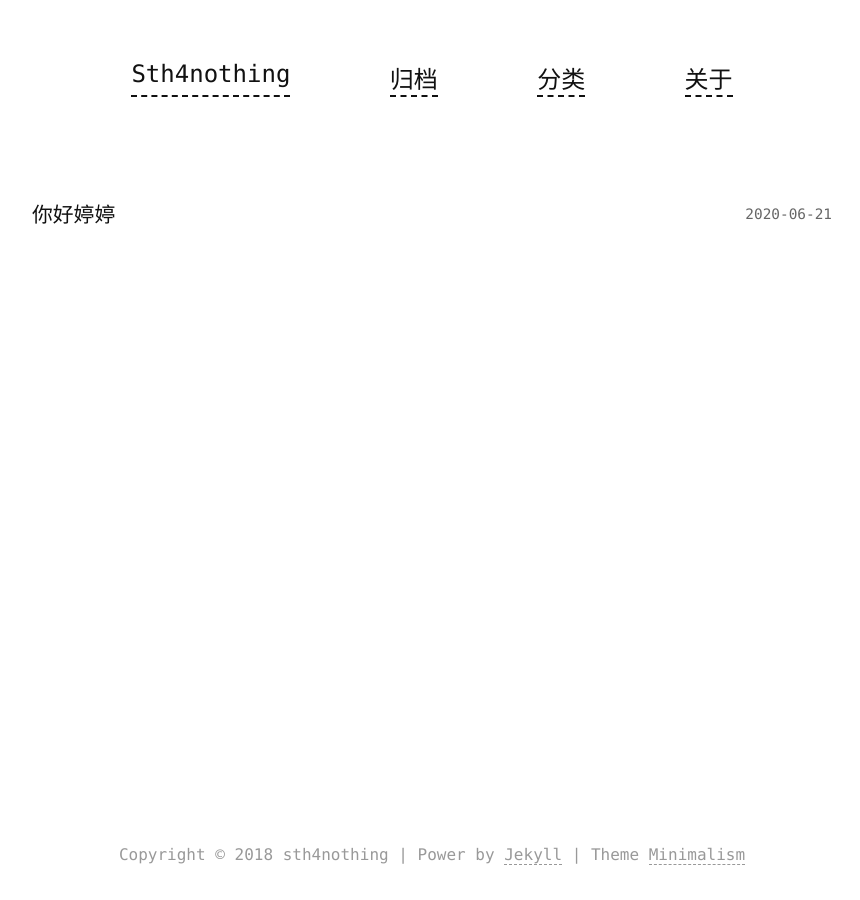
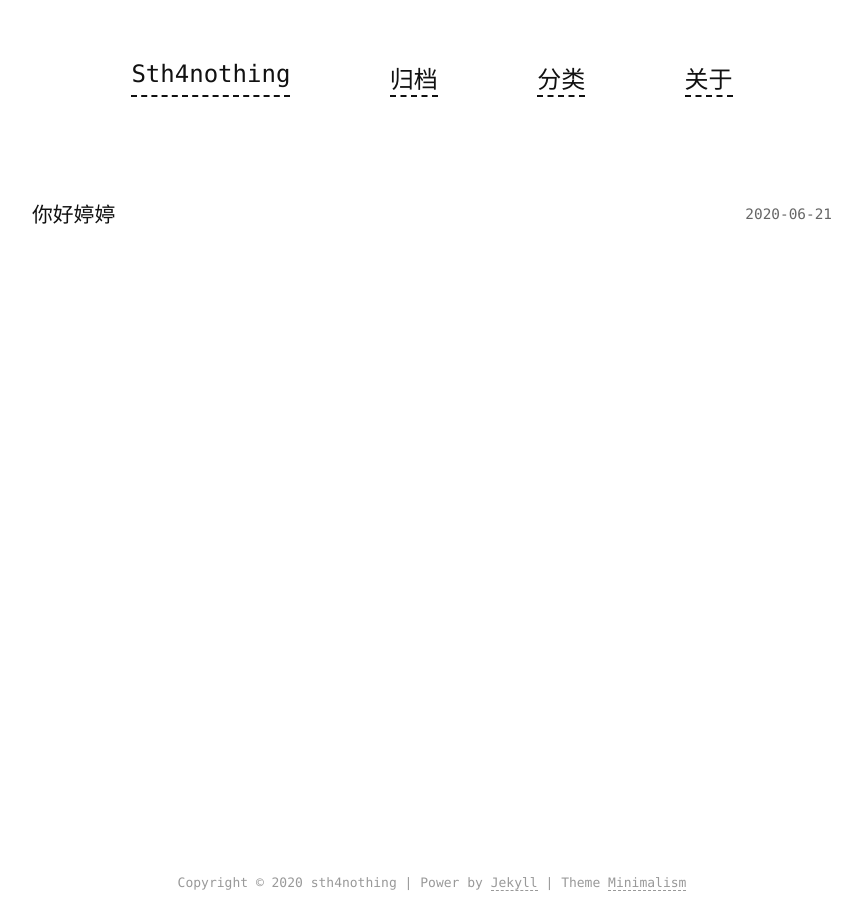
Before and after one commit to sth4nothing/sth4nothing.github.io, a Jekyll site: the page built from articles.md, in a window 1280 px wide. Shown: the whole page, without its empty margins (208-1068 px from the left). Built offline with Jekyll 4.4.1, drawn with Linux system fonts in a browser that asks for light colours.

Commit message:
优化版权样式

```diff
--- a/_config.yml
+++ b/_config.yml
@@ -48,3 +48,5 @@ gitment_repo: sth4nothing.github.io
 gitment_client_id: 8eb4601c41c24807d052
 gitment_secret: 5437fa9d239e1fb7e803697e62d3c276dbdc54fc
 # --- 评论设置 ---
+
+copyright_time: 2020
--- a/_includes/copyright.html
+++ b/_includes/copyright.html
@@ -1,7 +1,6 @@
 <section class="copyright">
-  <p>Copyright &copy; {{ site.copyright_time | default: "2018" }} {{ site.name | default: "minimalism" }} | Power by
+  Copyright &copy; {{ site.copyright_time | default: "2018" }} {{ site.name | default: "minimalism" }} | Power by
     <a href="https://jekyllrb.com/" target="_blank">Jekyll</a>
      | Theme
      <a href="https://github.com/showzeng/minimalism" target="_blank">Minimalism</a>
-  </p>
 </section>
--- a/_sass/_common.scss
+++ b/_sass/_common.scss
@@ -397,13 +397,10 @@ footer {
 
 /* (copyright.html) CSS start */
 .copyright {
+  font-size: small;
   text-align: center;
-  padding: 50px 20px 20px 20px;
-
-  p {
-    color: #999;
-    font-size: 1em;
-  }
+  padding: 20px 10px 10px 10px;
+  color: #999;
 
   a {
     color: #999;
```
